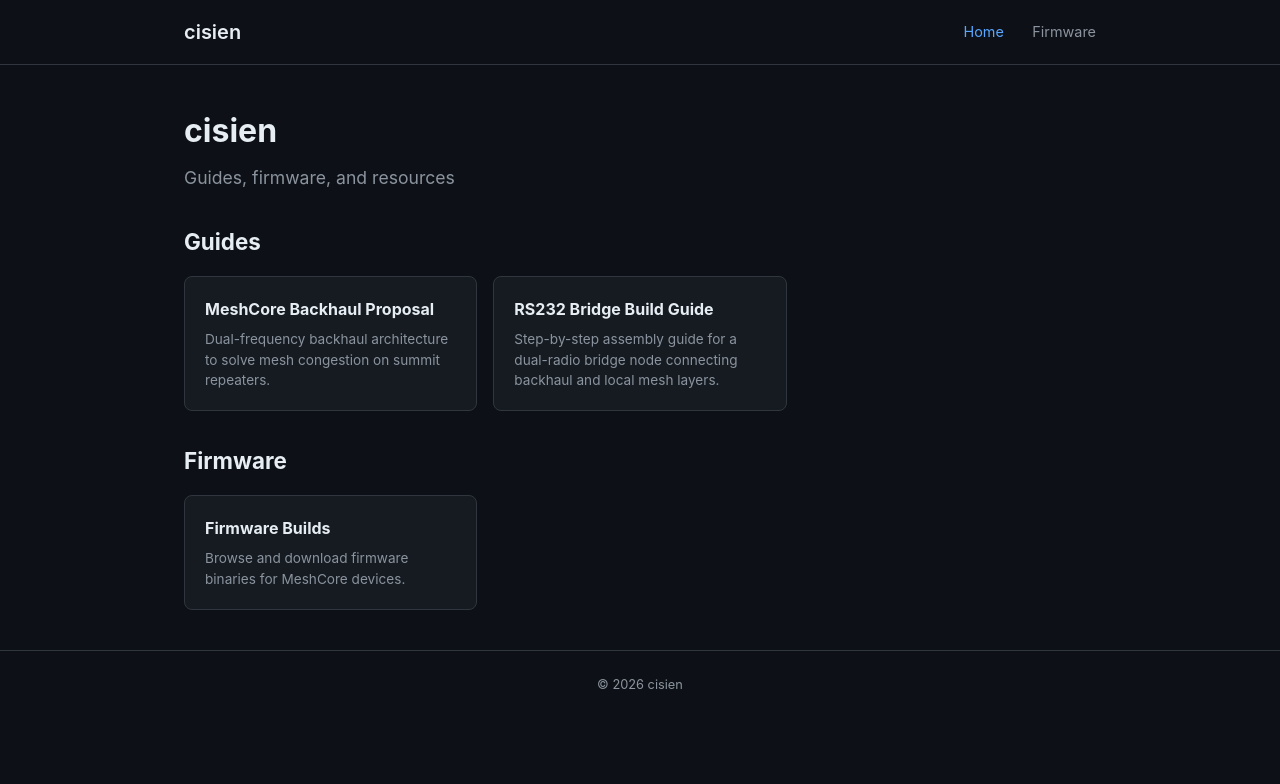
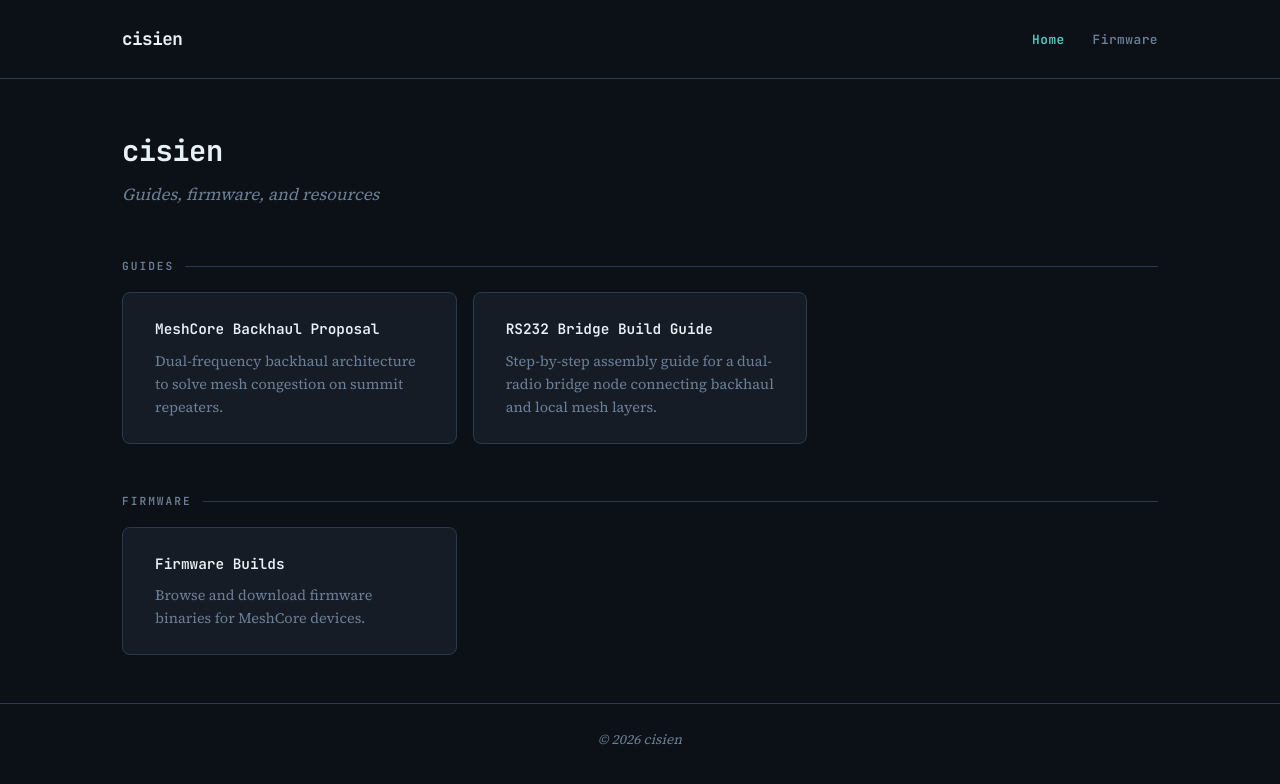
Before and after one commit to Cisien/cisien.github.io, a Jekyll site: the page built from index.html, in a window 1280 px wide. Shown: the top 784 px of the page. Built offline with Jekyll 4.4.1, drawn with Linux system fonts in a browser that asks for light colours.

Commit message:
Match site theme to existing guide pages
Use JetBrains Mono + Source Serif 4 fonts, navy color palette,
uppercase section labels with trailing line dividers, and teal
accent colors consistent with the existing HTML guides.

Co-Authored-By: Claude Opus 4.6 <noreply@anthropic.com>

```diff
--- a/_layouts/default.html
+++ b/_layouts/default.html
@@ -3,7 +3,7 @@
 <head>
   <meta charset="utf-8">
   <meta name="viewport" content="width=device-width, initial-scale=1">
-  <title>{% if page.title %}{{ page.title }} - {% endif %}{{ site.title }}</title>
+  <title>{% if page.title and page.title != 'Home' %}{{ page.title }} - {% endif %}{{ site.title }}</title>
   <meta name="description" content="{{ page.description | default: site.description }}">
   <link rel="stylesheet" href="{{ '/assets/css/style.css' | relative_url }}">
 </head>
--- a/assets/css/style.css
+++ b/assets/css/style.css
@@ -1,28 +1,37 @@
+@import url('https://fonts.googleapis.com/css2?family=JetBrains+Mono:wght@400;600;700&family=Source+Serif+4:opsz,wght@8..60,300;8..60,400;8..60,600&display=swap');
+
 :root {
-  --bg: #0d1117;
-  --surface: #161b22;
-  --border: #30363d;
-  --text: #e6edf3;
-  --text-muted: #8b949e;
-  --accent: #58a6ff;
-  --accent-hover: #79c0ff;
+  --bg: #0c1117;
+  --bg-card: #151c25;
+  --bg-card-alt: #1a2332;
+  --border: #2a3a4e;
+  --text: #c8d6e5;
+  --text-dim: #6b7f96;
+  --text-bright: #e8f0f8;
+  --accent-summit: #ff6b4a;
+  --accent-bridge: #f5c542;
+  --accent-local: #4ecdc4;
+  --accent-companion: #7c9cff;
 }
 
 * { margin: 0; padding: 0; box-sizing: border-box; }
 
 body {
-  font-family: -apple-system, BlinkMacSystemFont, "Segoe UI", Helvetica, Arial, sans-serif;
   background: var(--bg);
   color: var(--text);
-  line-height: 1.6;
+  font-family: 'Source Serif 4', Georgia, serif;
+  line-height: 1.7;
 }
 
-a { color: var(--accent); text-decoration: none; }
-a:hover { color: var(--accent-hover); text-decoration: underline; }
+a { color: var(--accent-local); text-decoration: none; border-bottom: 1px solid rgba(78,205,196,0.3); }
+a:hover { border-bottom-color: var(--accent-local); }
 
+.container { max-width: 1100px; margin: 0 auto; padding: 0 2rem; }
+
+/* Header */
 header {
   border-bottom: 1px solid var(--border);
-  padding: 1rem 0;
+  padding: 1.5rem 0;
 }
 
 header .container {
@@ -32,73 +41,105 @@ header .container {
 }
 
 header .site-title {
-  font-size: 1.25rem;
-  font-weight: 600;
-  color: var(--text);
-  text-decoration: none;
+  font-family: 'JetBrains Mono', monospace;
+  font-size: 1.1rem;
+  font-weight: 700;
+  color: var(--text-bright);
+  letter-spacing: -0.5px;
+  border-bottom: none;
 }
 
-header .site-title:hover { color: var(--accent); text-decoration: none; }
+header .site-title:hover { color: var(--accent-local); }
 
 nav a {
+  font-family: 'JetBrains Mono', monospace;
+  font-size: 0.8rem;
+  font-weight: 600;
   margin-left: 1.5rem;
-  color: var(--text-muted);
-  font-size: 0.9rem;
+  color: var(--text-dim);
+  border-bottom: none;
+  letter-spacing: 0.5px;
 }
 
-nav a:hover { color: var(--text); text-decoration: none; }
-nav a.active { color: var(--accent); }
+nav a:hover { color: var(--text-bright); }
+nav a.active { color: var(--accent-local); }
 
-.container {
-  max-width: 960px;
-  margin: 0 auto;
-  padding: 0 1.5rem;
+/* Main */
+main {
+  padding: 3rem 0;
 }
 
-main {
-  padding: 2.5rem 0;
+h1 {
+  font-family: 'JetBrains Mono', monospace;
+  font-size: 1.8rem;
+  font-weight: 700;
+  color: var(--text-bright);
+  margin-bottom: 0.3rem;
+  letter-spacing: -0.5px;
 }
 
-h1 { font-size: 2rem; margin-bottom: 0.5rem; }
-h2 { font-size: 1.4rem; margin: 2rem 0 1rem; color: var(--text); }
+h2 {
+  font-family: 'JetBrains Mono', monospace;
+  font-size: 0.7rem;
+  font-weight: 600;
+  text-transform: uppercase;
+  letter-spacing: 2px;
+  color: var(--text-dim);
+  margin: 3rem 0 1rem;
+  display: flex;
+  align-items: center;
+  gap: 0.7rem;
+}
+
+h2::after {
+  content: '';
+  flex: 1;
+  height: 1px;
+  background: var(--border);
+}
 
 .subtitle {
-  color: var(--text-muted);
-  font-size: 1.1rem;
+  font-size: 1.05rem;
+  color: var(--text-dim);
   margin-bottom: 2rem;
+  font-style: italic;
 }
 
+/* Cards */
 .card-grid {
   display: grid;
-  grid-template-columns: repeat(auto-fill, minmax(280px, 1fr));
+  grid-template-columns: repeat(auto-fill, minmax(300px, 1fr));
   gap: 1rem;
 }
 
 .card {
-  background: var(--surface);
+  background: var(--bg-card);
   border: 1px solid var(--border);
   border-radius: 8px;
-  padding: 1.25rem;
+  padding: 1.5rem 2rem;
   transition: border-color 0.2s;
   display: block;
   color: var(--text);
+  border-bottom: 1px solid var(--border);
 }
 
 .card:hover {
-  border-color: var(--accent);
-  text-decoration: none;
+  border-color: rgba(78,205,196,0.4);
   color: var(--text);
 }
 
 .card h3 {
-  font-size: 1rem;
-  margin-bottom: 0.4rem;
+  font-family: 'JetBrains Mono', monospace;
+  font-size: 0.9rem;
+  font-weight: 600;
+  color: var(--text-bright);
+  margin-bottom: 0.5rem;
 }
 
 .card p {
-  color: var(--text-muted);
-  font-size: 0.85rem;
-  line-height: 1.5;
+  color: var(--text-dim);
+  font-size: 0.9rem;
+  line-height: 1.6;
 }
 
 /* Firmware listing */
@@ -111,13 +152,13 @@ h2 { font-size: 1.4rem; margin: 2rem 0 1rem; color: var(--text); }
   align-items: center;
   justify-content: space-between;
   padding: 0.75rem 1rem;
-  background: var(--surface);
+  background: var(--bg-card);
   border: 1px solid var(--border);
   border-radius: 6px;
   margin-bottom: 0.5rem;
 }
 
-.file-item:hover { border-color: var(--accent); }
+.file-item:hover { border-color: rgba(78,205,196,0.4); }
 
 .file-info {
   display: flex;
@@ -127,20 +168,24 @@ h2 { font-size: 1.4rem; margin: 2rem 0 1rem; color: var(--text); }
 }
 
 .file-icon {
-  color: var(--text-muted);
+  color: var(--text-dim);
   flex-shrink: 0;
 }
 
 .file-name {
-  font-weight: 500;
+  font-family: 'JetBrains Mono', monospace;
+  font-size: 0.85rem;
+  font-weight: 400;
+  color: var(--text-bright);
   white-space: nowrap;
   overflow: hidden;
   text-overflow: ellipsis;
 }
 
 .file-size {
-  color: var(--text-muted);
-  font-size: 0.8rem;
+  font-family: 'JetBrains Mono', monospace;
+  color: var(--text-dim);
+  font-size: 0.75rem;
   flex-shrink: 0;
   margin-left: 1rem;
 }
@@ -151,43 +196,68 @@ h2 { font-size: 1.4rem; margin: 2rem 0 1rem; color: var(--text); }
   padding: 0.3rem 0.75rem;
   border: 1px solid var(--border);
   border-radius: 4px;
-  font-size: 0.8rem;
-  color: var(--text-muted);
+  font-family: 'JetBrains Mono', monospace;
+  font-size: 0.75rem;
+  color: var(--text-dim);
 }
 
 .file-download:hover {
-  border-color: var(--accent);
-  color: var(--accent);
-  text-decoration: none;
+  border-color: var(--accent-local);
+  color: var(--accent-local);
 }
+
+.dir-heading {
+  font-family: 'JetBrains Mono', monospace;
+  font-size: 0.7rem;
+  font-weight: 600;
+  text-transform: uppercase;
+  letter-spacing: 2px;
+  color: var(--text-dim);
+  margin: 2rem 0 0.75rem;
+  display: flex;
+  align-items: center;
+  gap: 0.7rem;
+}
+
+.dir-heading::after {
+  content: '';
+  flex: 1;
+  height: 1px;
+  background: var(--border);
+}
+
+.dir-heading:first-child { margin-top: 0; }
 
 .empty-state {
   text-align: center;
   padding: 3rem 1rem;
-  color: var(--text-muted);
+  color: var(--text-dim);
+  font-style: italic;
+}
+
+.empty-state code {
+  font-family: 'JetBrains Mono', monospace;
+  font-size: 0.85em;
+  background: rgba(78,205,196,0.08);
+  border: 1px solid rgba(78,205,196,0.15);
+  padding: 0.15em 0.4em;
+  border-radius: 3px;
+  color: var(--accent-local);
 }
 
 .loading {
   text-align: center;
   padding: 2rem;
-  color: var(--text-muted);
+  color: var(--text-dim);
+  font-style: italic;
 }
 
-.dir-heading {
-  font-size: 1.1rem;
-  margin: 1.5rem 0 0.75rem;
-  padding-bottom: 0.4rem;
-  border-bottom: 1px solid var(--border);
-  color: var(--text-muted);
-  font-weight: 500;
-}
-
-.dir-heading:first-child { margin-top: 0; }
-
+/* Footer */
 footer {
   border-top: 1px solid var(--border);
   padding: 1.5rem 0;
   text-align: center;
-  color: var(--text-muted);
-  font-size: 0.8rem;
+  color: var(--text-dim);
+  font-size: 0.85rem;
+  font-style: italic;
 }
```
